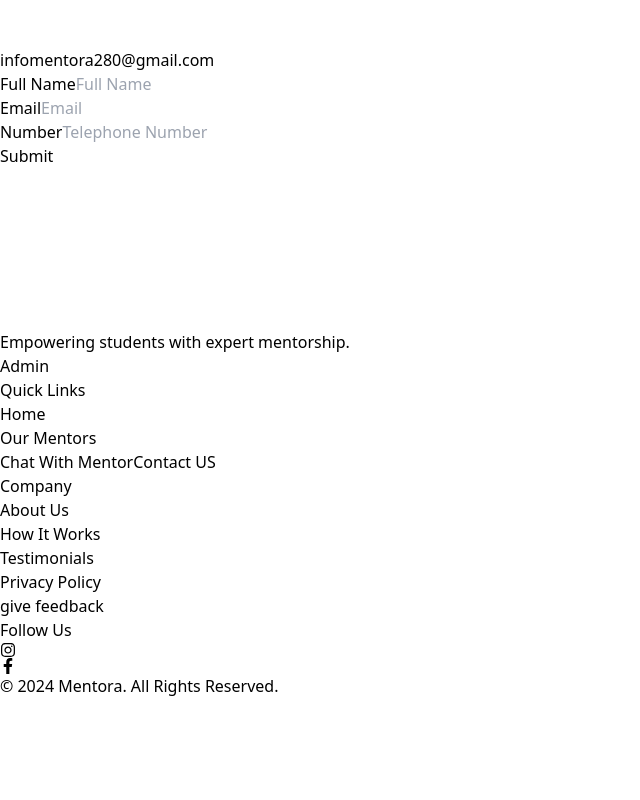
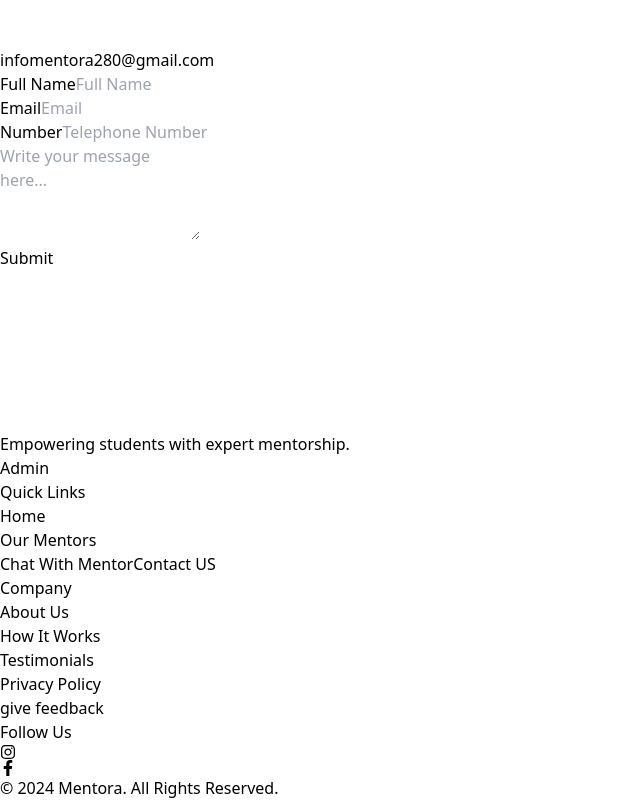
Before and after one commit to MomnaShafqaat/SDA, a React (Vite) app in the folder OCHI/: page /contact in a window 1280 px wide. Shown: the part 4099-4899 px from the top of the page, without its empty margins (0-640 px from the left). Before the commit the page ends 4797 px from the top, so only its background shows below. Built offline with nearby package versions, Linux system fonts and the light colour scheme; a web font is replaced by a local one.

Commit message:
textbox added in contact us form

```diff
--- a/OCHI/src/components/Contact.jsx
+++ b/OCHI/src/components/Contact.jsx
@@ -2,10 +2,12 @@
 import{Link,NavLink} from 'react-router-dom'
 import { useState } from 'react';
 import emailjs from 'emailjs-com';
+
 export default function Contact() {
     const [name, setName] = useState('');
     const [email, setEmail] = useState('');
     const [tel, setTel] = useState('');
+    const [message, setMessage] = useState('');
     const [submitted, setSubmitted] = useState(false);
 
     const handleSubmit = (e) => {
@@ -20,7 +22,8 @@
         emailjs.send(serviceID, templateID, {
             from_name: name,
             from_email: email,
-            phone_number: tel
+            phone_number: tel,
+            message: message
         }, userID)
         .then((response) => {
             console.log('SUCCESS!', response.status, response.text);
@@ -28,6 +31,8 @@
             setName('');
             setEmail('');
             setTel('');
+            setMessage('');
+
         }, (error) => {
             console.log('FAILED...', error);
         });
@@ -167,6 +172,20 @@
                                 />
                             </div>
 
+                             {/* New Textarea for Message */}
+                            <div className="flex flex-col mt-2">
+                                <textarea
+                                    name="message"
+                                    id="message"
+                                    rows="4"
+                                    value={message}
+                                    onChange={(e) => setMessage(e.target.value)}
+                                    placeholder="Write your message here..."
+                                    className="w-100 mt-2 py-3 px-3 rounded-lg bg-white border border-gray-400 text-gray-800 font-semibold focus:border-orange-500 focus:outline-none"
+                                    required
+                                ></textarea>
+                            </div>
+
                             <button
                                 type="submit"
                                 className="md:w-32 bg-orange-700 hover:bg-blue-dark text-white font-bold py-3 px-6 rounded-lg mt-3 hover:bg-orange-600 transition ease-in-out duration-300"
```
